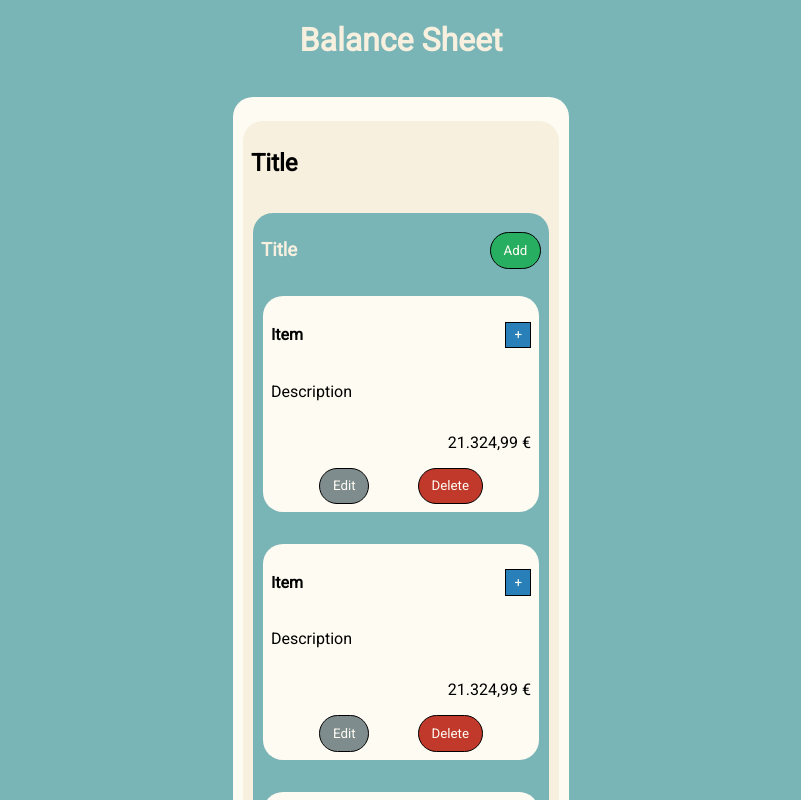
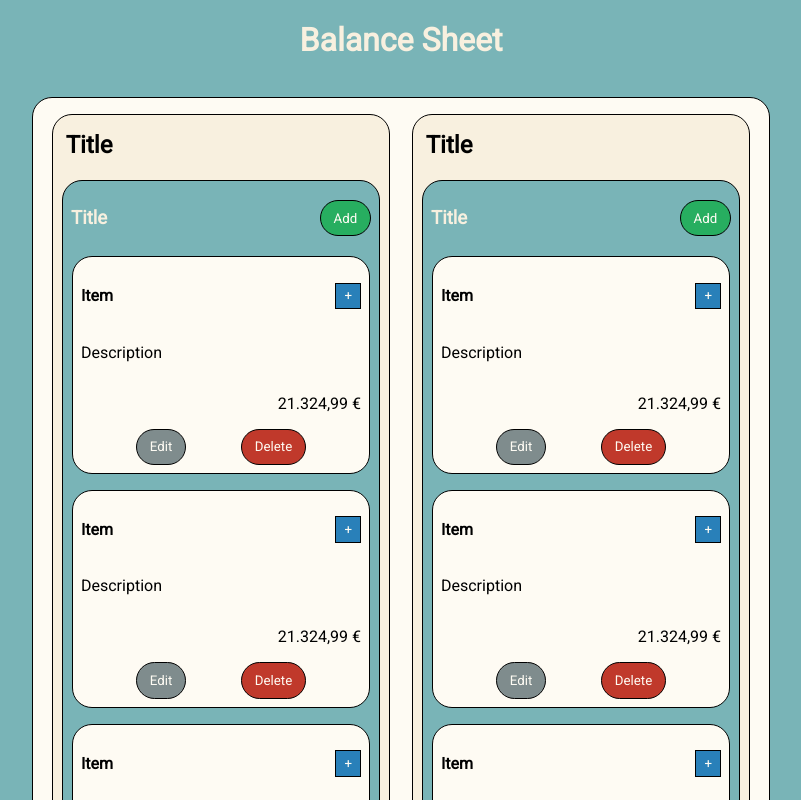
Before and after one commit to StefanBehring/React-BalanceSheet, a React (Create React App) app: page / in a window 1280 px wide. Shown: the top 800 px of the page, without its empty margins (239-1040 px from the left). Built offline with nearby package versions, Linux system fonts and the light colour scheme.

Commit message:
Add further styling

```diff
--- a/src/App/App.css
+++ b/src/App/App.css
@@ -13,3 +13,9 @@
 .app__footer {
 	text-align: center;
 }
+
+@media screen and (min-width: 760px) {
+	.app {
+		width: 750px;
+	}
+}
--- a/src/BalanceItem/BalanceItem.css
+++ b/src/BalanceItem/BalanceItem.css
@@ -1,12 +1,12 @@
 .balance-item {
 	background-color: var(--color-light);
+	border: 1px solid var(--color-button-border);
 	border-radius: 20px;
 	display: flex;
 	flex-direction: column;
 	padding: 0.5rem;
-	margin: 1rem auto;
-	width: max-content;
-	min-width: 260px;
+	margin: 0.5rem auto;
+	width: 260px;
 }
 
 .balance-item__header {
@@ -70,3 +70,9 @@
 .balance-item__delete:hover {
 	background-color: var(--color-button-red-hover);
 }
+
+@media screen and (min-width: 760px) {
+	.balance-item {
+		width: 280px;
+	}
+}
--- a/src/BalancePosition/BalancePosition.css
+++ b/src/BalancePosition/BalancePosition.css
@@ -1,12 +1,13 @@
 .balance-position {
 	background-color: var(--color-primary);
+	border: 1px solid var(--color-button-border);
 	border-radius: 20px;
 	display: flex;
 	flex-direction: column;
 	padding: 0.5rem;
 	margin: 1rem auto;
 	width: max-content;
-	min-width: 280px;
+	width: 280px;
 }
 
 .balance-position__header {
@@ -34,3 +35,9 @@
 .balance-position__add-item:hover {
 	background-color: var(--color-button-green-hover);
 }
+
+@media screen and (min-width: 760px) {
+	.balance-position {
+		width: 300px;
+	}
+}
--- a/src/BalanceSheet/BalanceSheet.css
+++ b/src/BalanceSheet/BalanceSheet.css
@@ -1,9 +1,17 @@
 .main {
 	background-color: var(--color-light);
+	border: 1px solid var(--color-button-border);
 	border-radius: 20px;
 	display: flex;
 	flex-direction: column;
 	padding: 0.5rem;
 	margin: 1rem auto;
-	min-width: 320px;
+	width: 320px;
 }
+
+@media screen and (min-width: 760px) {
+	.main {
+		flex-direction: row;
+		width: 720px;
+	}
+}
--- a/src/BalanceSide/BalanceSide.css
+++ b/src/BalanceSide/BalanceSide.css
@@ -1,10 +1,22 @@
 .balance-side {
 	background-color: var(--color-secondary);
+	border: 1px solid var(--color-button-border);
 	border-radius: 20px;
 	display: flex;
 	flex-direction: column;
 	padding: 0.5rem;
-	margin: 1rem auto;
+	margin: 0.5rem auto;
 	width: max-content;
 	min-width: 300px;
 }
+
+.balance-side__title {
+	margin: 0.5rem 0.3rem 0.3rem;
+	padding: 0;
+}
+
+@media screen and (min-width: 760px) {
+	.balance-side {
+		width: 320px;
+	}
+}
--- a/src/BalanceSide/BalanceSide.js
+++ b/src/BalanceSide/BalanceSide.js
@@ -4,7 +4,7 @@ import './BalanceSide.css';
 const BalanceSide = () => {
 	return (
 		<section className='balance-side'>
-			<h2>Title</h2>
+			<h2 className='balance-side__title'>Title</h2>
 			<BalancePosition />
 			<BalancePosition />
 			<BalancePosition />
```
